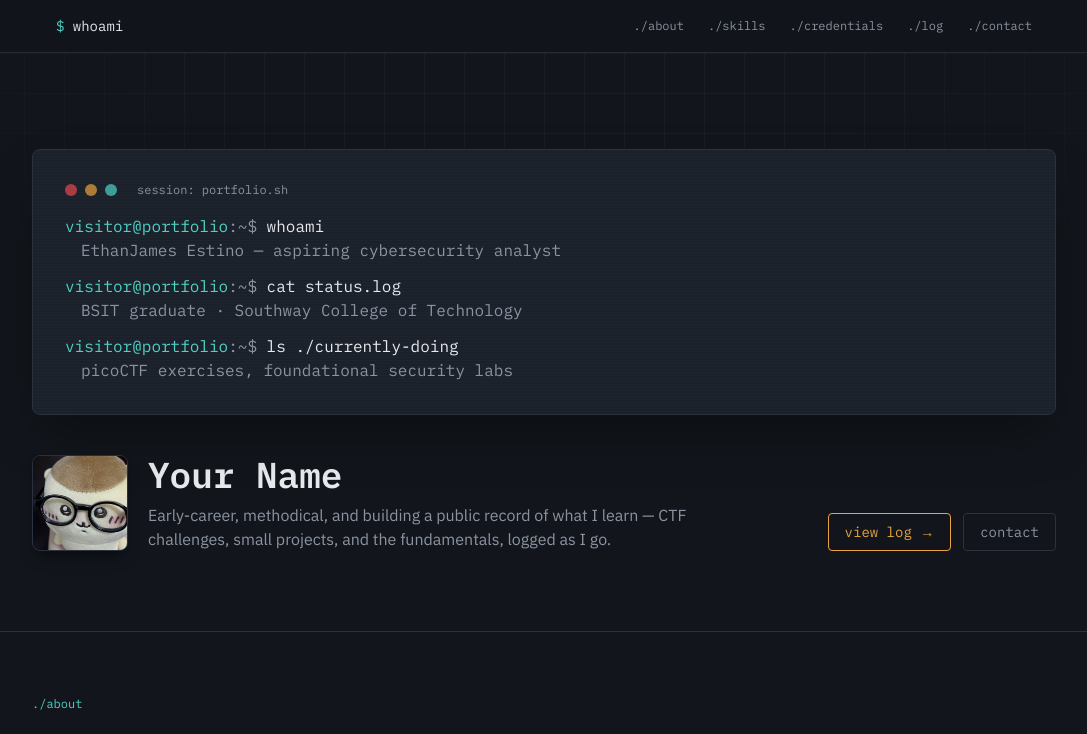
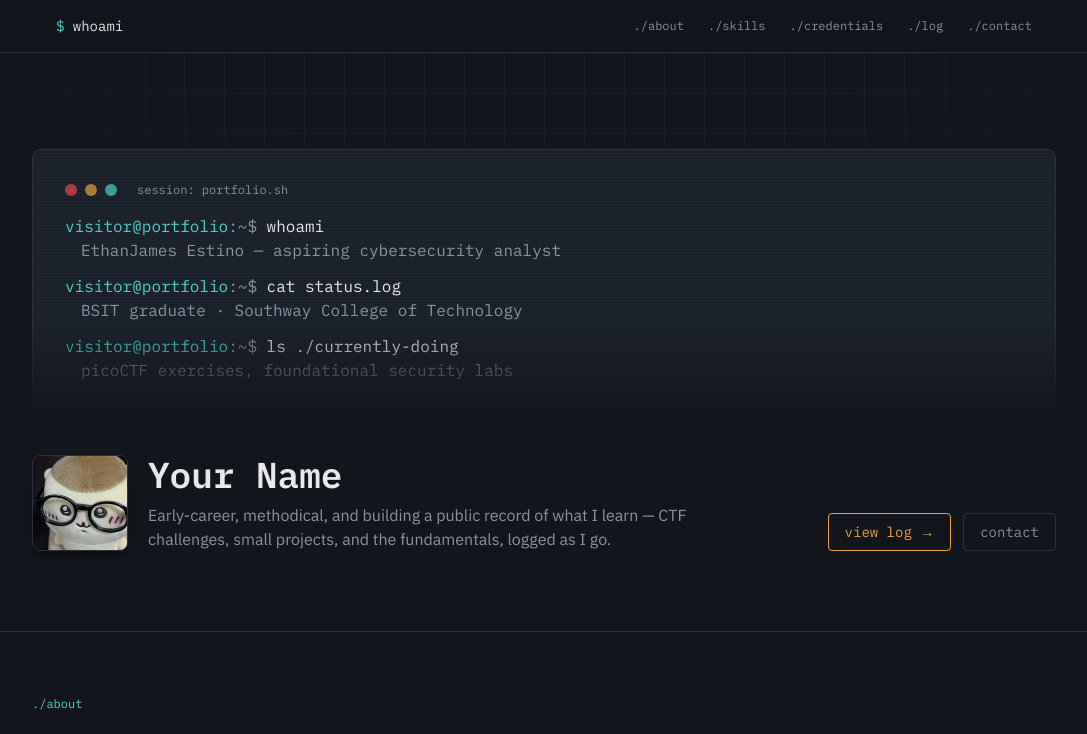
Before and after one commit to Syloms/Portfolio, a Next.js app: page / in a window 1280 px wide. Shown: the top 734 px of the page, without its empty margins (96-1183 px from the left). Built offline with nearby package versions, Linux system fonts and the light colour scheme.

Commit message:
hero.tsx changes

```diff
--- a/app/globals.css
+++ b/app/globals.css
@@ -39,7 +39,10 @@ body {
     transparent 3px
   );
 }
-
+.terminal-fade {
+  mask-image: linear-gradient(to bottom, black 0%, black 65%, transparent 100%);
+  -webkit-mask-image: linear-gradient(to bottom, black 0%, black 65%, transparent 100%);
+}
 .grid-fade {
   position: relative;
 }
--- a/components/Hero.tsx
+++ b/components/Hero.tsx
@@ -40,7 +40,7 @@ export default function Hero() {
       className="grid-fade relative overflow-hidden border-b border-border px-6 pb-20 pt-16 sm:pt-24"
     >
       <div className="relative z-10 mx-auto max-w-5xl">
-        <div className="scan animate-fade-in rounded-lg border border-border bg-panel p-6 opacity-0 shadow-2xl shadow-black/40 sm:p-8">
+        <div className="scan animate-fade-in terminal-fade rounded-lg border border-border bg-panel p-6 opacity-0 shadow-2xl shadow-black/40 sm:p-8">
           <div className="mb-4 flex items-center gap-2">
             <span className="h-3 w-3 rounded-full bg-alert/70" />
             <span className="h-3 w-3 rounded-full bg-amber/70" />
```
